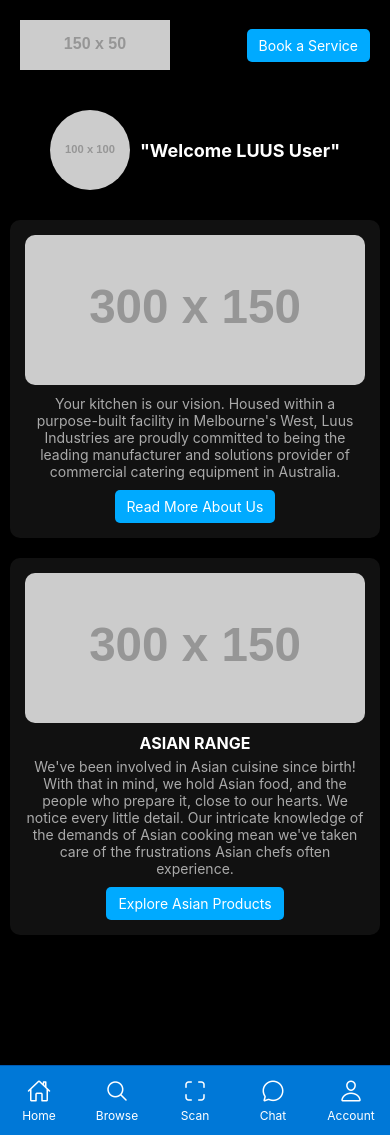
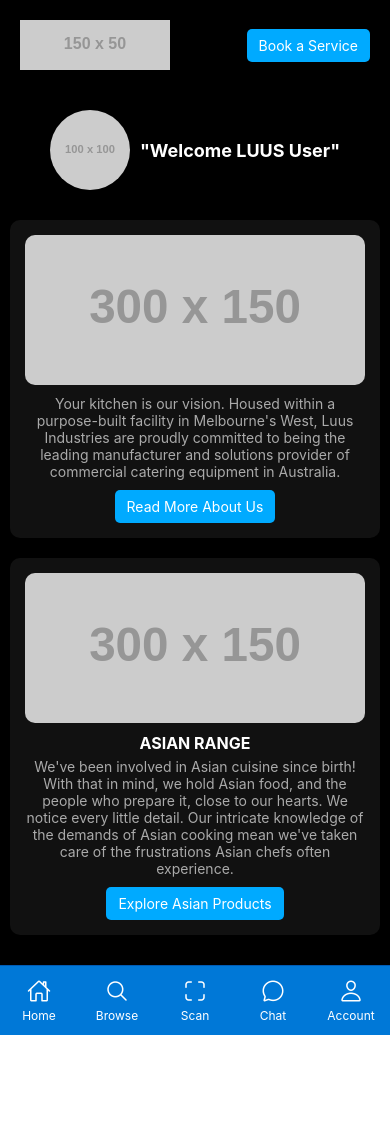
Before and after one commit to alishgosai/Luus-Industries, a React Native app: screen /Home in a window 390 px wide. After the commit the page ends 1035 px from the top, so only its background shows below. Built offline with nearby package versions, Linux system fonts and the light colour scheme.

Commit message:
react navbar troubleshooting

```diff
--- a/screens/HomeScreen.js
+++ b/screens/HomeScreen.js
@@ -60,13 +60,12 @@
             <Text style={styles.cardButtonText}>Explore Asian Products</Text>
           </TouchableOpacity>
         </View>
-
-        {/* Spacer to avoid overlap */}
-        <View style={styles.spacer} />
       </ScrollView>
 
       {/* Fixed Bottom Navigation Bar */}
-      <BottomNavBar navigation={navigation} />
+      <View style={styles.navbarContainer}>
+        <BottomNavBar navigation={navigation} />
+      </View>
     </View>
   );
 }
@@ -75,6 +74,9 @@
   container: {
     flex: 1,
     backgroundColor: '#000',
+  },
+  scrollContent: {
+    paddingBottom: 90, // Extra space so content doesn't overlap with the navbar
   },
   header: {
     flexDirection: 'row',
@@ -114,9 +116,6 @@
     fontSize: 18,
     fontWeight: 'bold',
   },
-  scrollContent: {
-    paddingBottom: 90, // Ensure content does not overlap with the navbar
-  },
   card: {
     backgroundColor: '#111',
     margin: 10,
@@ -152,7 +151,12 @@
     color: '#fff',
     fontSize: 14,
   },
-  spacer: {
-    height: 100, // Adds space at the bottom to prevent content overlap
+  navbarContainer: {
+    position: 'absolute',
+    bottom: 0,
+    left: 0,
+    right: 0,
+    height: 70,
+    backgroundColor: '#000',
   },
 });
```
